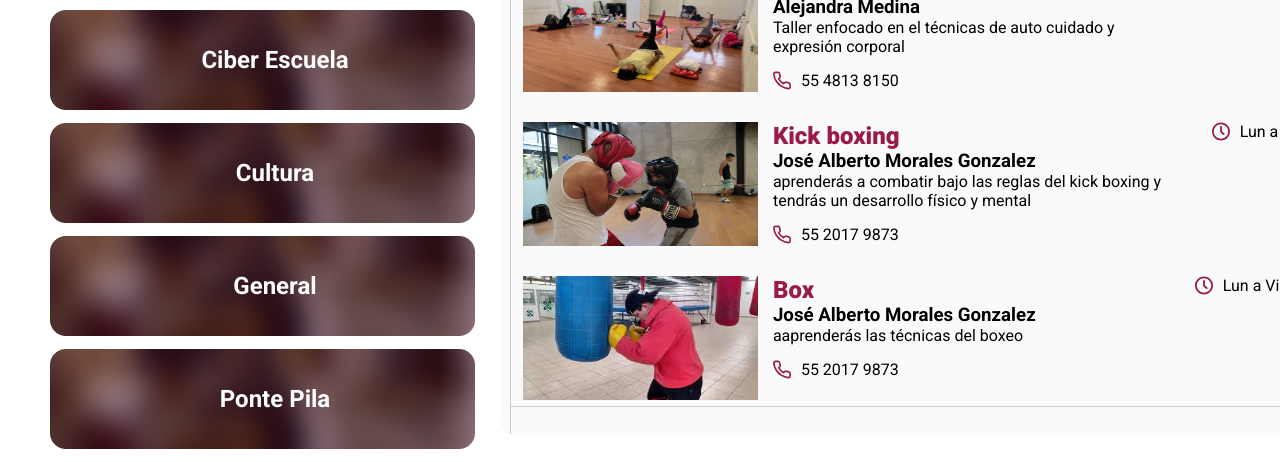
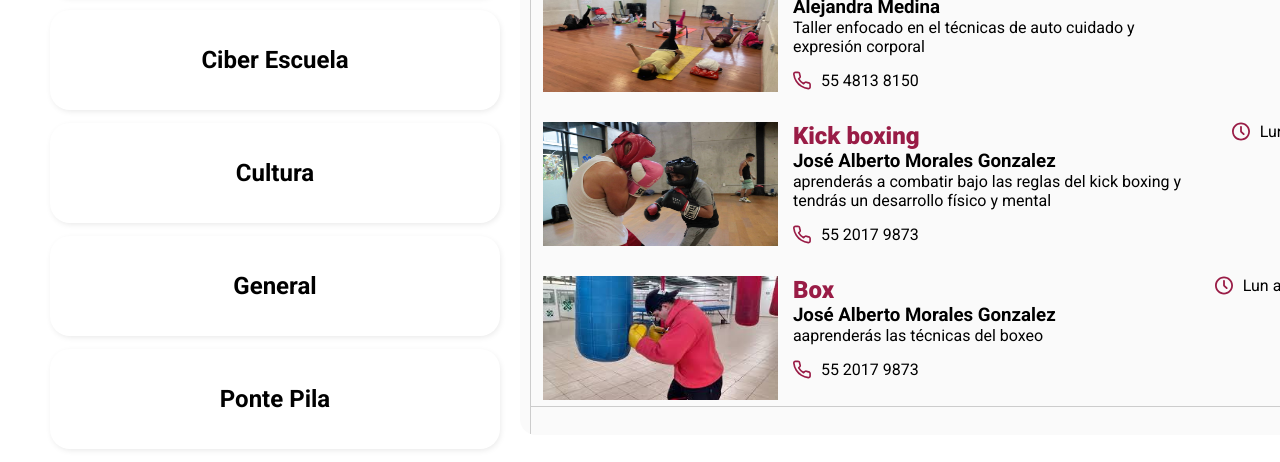
Before and after one commit to Binec/PilaresAH, a plain HTML site: page index.html in a window 1280 px wide. Shown: the part 468-930 px from the top of the page. Drawn offline with Linux system fonts and the light colour scheme.

Commit message:
categorias style

```diff
--- a/css/david.css
+++ b/css/david.css
@@ -53,12 +53,15 @@ button:hover{
 #categoria{
     height: 100px;
     width: 450px;
-    background-image: url(../Assets/ImgCategoria.jpg);
-    background-repeat: no-repeat;
-    color: white;
+    box-shadow: 1px 2px 6px -1px rgba(0,0,0,0.10);
+-webkit-box-shadow: 1px 2px 6px -1px rgba(0,0,0,0.10);
+-moz-box-shadow: 1px 2px 6px -1px rgba(0,0,0,0.10);
+    border-radius: 20px;
+    color:black;
     text-align: center;
     align-content: center;
     margin: 13px 0 13px 0;
+    margin-right: 20px;
 }
 #categoria:hover{
     color:#991C46;
```
